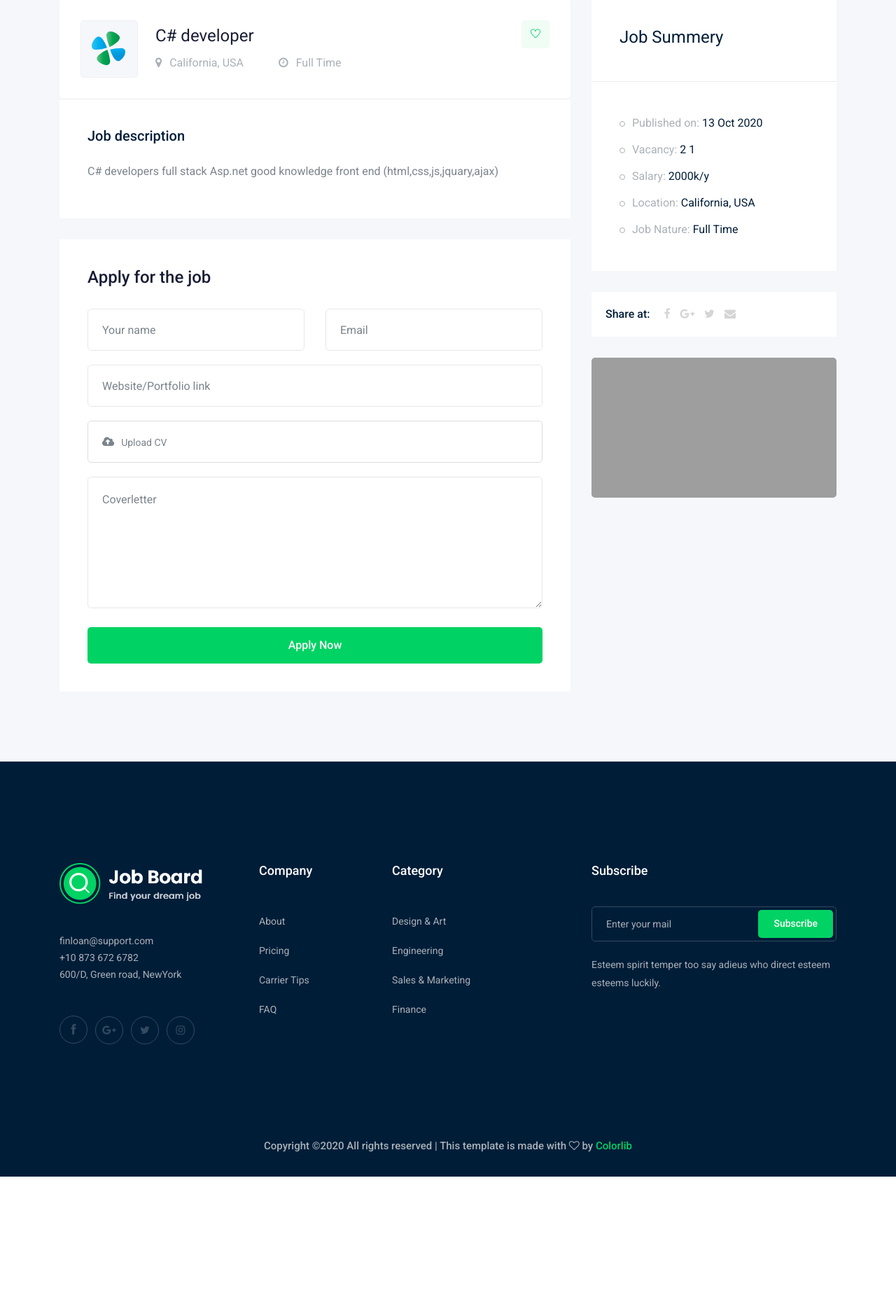
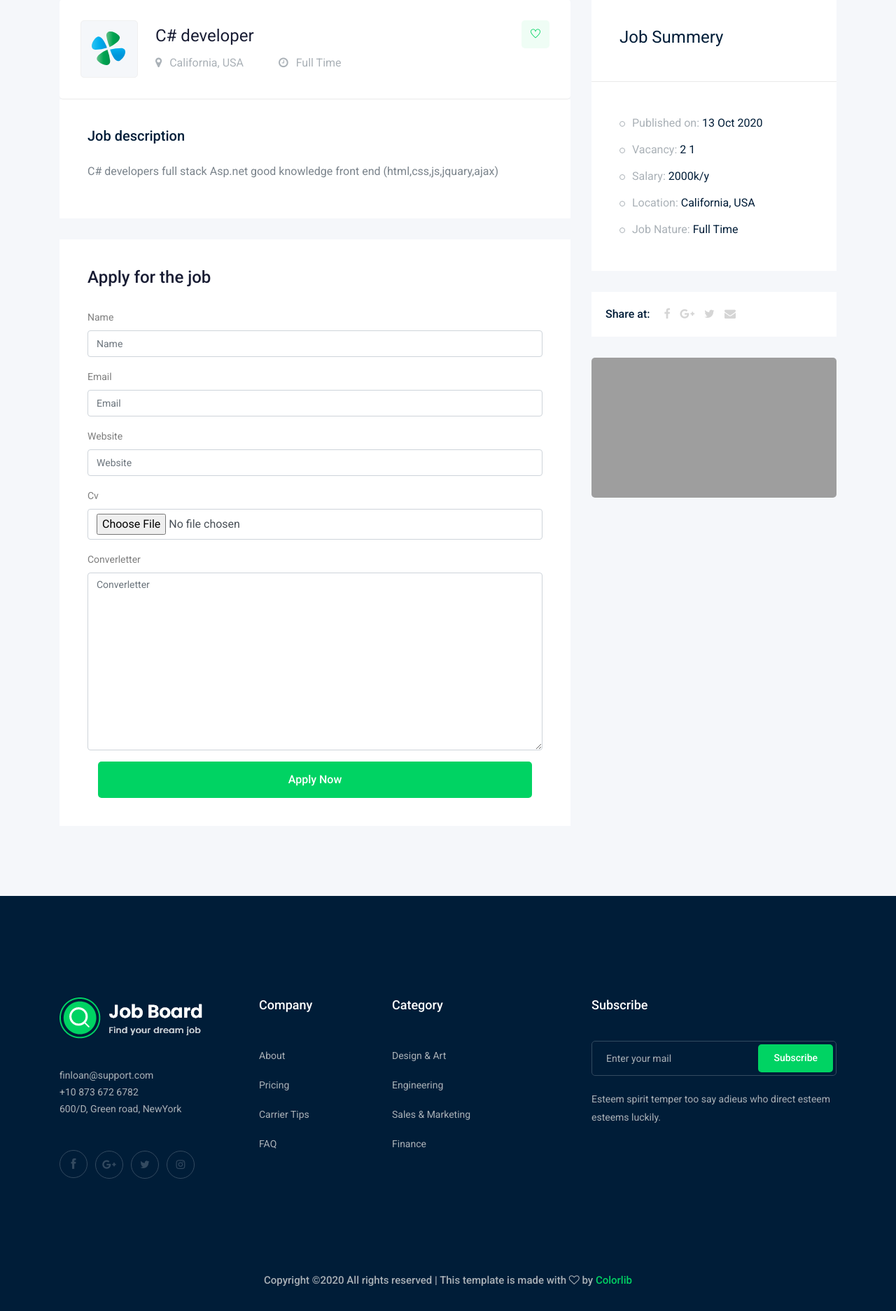
Before and after one commit to abdalrhmanAlkraien/django-board-job, a Django app: a page that uses Job/templates/job/job_detalis.html in a window 1280 px wide. Shown: the part 452-2325 px from the top of the page at 70% size. Before the commit the page ends 2133 px from the top, so only its background shows below. Run offline with Django 3.2, Linux system fonts and the light colour scheme; data comes from the database, SQL or seed files in the repository; both versions use the stored data as it was after the commit; a map, chart or similar area stays blank; some libraries are stand-ins or nearby versions; grey boxes are pictures that could not be loaded.

Commit message:
add apply form

```diff
--- a/Job/admin.py
+++ b/Job/admin.py
@@ -1,6 +1,7 @@
 from django.contrib import admin
-from .models import job,Categore
+from .models import job,Categore,Apply
 
 # Register your models here.
 admin.site.register(job)
 admin.site.register(Categore)
+admin.site.register(Apply)
--- /dev/null
+++ b/Job/forms.py
@@ -0,0 +1,7 @@
+from django import forms
+from .models import Apply
+
+class Applyform(forms.ModelForm):
+    class Meta:
+        model=Apply
+        fields =['name','email','website','cv','converletter']
--- a/Job/models.py
+++ b/Job/models.py
@@ -33,3 +33,14 @@ class job (models.Model):
         super(job,self).save(*args,**kwargs)
     def __str__(self):
         return self.title
+
+class Apply(models.Model):
+    name=models.CharField(max_length=50)
+    email=models.EmailField(max_length=70)
+    website=models.URLField()
+    cv=models.FileField(upload_to='apply/')
+    converletter=models.TextField()
+    job=models.ForeignKey(job, related_name="apply_job", on_delete=models.CASCADE)
+    Apply_at=models.DateTimeField(auto_now=True)
+    def __str__(self):
+        return self.name
--- a/Job/templates/job/job_detalis.html
+++ b/Job/templates/job/job_detalis.html
@@ -1,4 +1,5 @@
 {% extends 'base.html' %}
+{% load bootstrap4%}
 
 
 {% block content%}
@@ -56,46 +57,16 @@
                     </div>
                     <div class="apply_job_form white-bg">
                         <h4>Apply for the job</h4>
-                        <form action="#">
-                            <div class="row">
-                                <div class="col-md-6">
-                                    <div class="input_field">
-                                        <input type="text" placeholder="Your name">
-                                    </div>
-                                </div>
-                                <div class="col-md-6">
-                                    <div class="input_field">
-                                        <input type="text" placeholder="Email">
-                                    </div>
-                                </div>
-                                <div class="col-md-12">
-                                    <div class="input_field">
-                                        <input type="text" placeholder="Website/Portfolio link">
-                                    </div>
-                                </div>
-                                <div class="col-md-12">
-                                    <div class="input-group">
-                                        <div class="input-group-prepend">
-                                          <button type="button" id="inputGroupFileAddon03"><i class="fa fa-cloud-upload" aria-hidden="true"></i>
-                                          </button>
-                                        </div>
-                                        <div class="custom-file">
-                                          <input type="file" class="custom-file-input" id="inputGroupFile03" aria-describedby="inputGroupFileAddon03">
-                                          <label class="custom-file-label" for="inputGroupFile03">Upload CV</label>
-                                        </div>
-                                      </div>
-                                </div>
-                                <div class="col-md-12">
-                                    <div class="input_field">
-                                        <textarea name="#" id="" cols="30" rows="10" placeholder="Coverletter"></textarea>
-                                    </div>
-                                </div>
-                                <div class="col-md-12">
+                        <form action="#" method="POST" enctype="multipart/form-data">
+                        {% csrf_token %}
+                        {% bootstrap_form form%}
+                        {% buttons %}
+                            <div class="col-md-12">
                                     <div class="submit_btn">
                                         <button class="boxed-btn3 w-100" type="submit">Apply Now</button>
                                     </div>
                                 </div>
-                            </div>
+                        {% endbuttons %}
                         </form>
                     </div>
                 </div>
--- a/Job/views.py
+++ b/Job/views.py
@@ -1,6 +1,7 @@
 from django.shortcuts import render,get_object_or_404
 from .models import job
 from django.core.paginator import Paginator
+from .forms import Applyform
 
 def job_list(request):
     jobs=job.objects.all()
@@ -12,5 +13,15 @@ def job_list(request):
 
 def job_details(request,slug):
     jobs=job.objects.get(slug=slug)
-    context={'jobs':jobs}
+    if request.method=='POST':
+        form=Applyform(request.POST,request.FILES)
+        if form.is_valid():
+            myform=form.save(commit=False)
+            myform.job=jobs
+            print("done")
+            myform.save()
+    else:
+        form=Applyform()
+
+    context={'jobs':jobs,'form':form}
     return render(request,'job\job_detalis.html',context)
--- a/project/settings.py
+++ b/project/settings.py
@@ -42,7 +42,8 @@ INSTALLED_APPS = [
     'Job',
     'Home',
     'Blog',
-    'Contact'
+    'Contact',
+    'bootstrap4'
 
 
 ]
```
Also changed, not shown: Job/migrations/0010_apply.py (added), Job/migrations/0011_apply_job.py (added), Job/migrations/0012_apply_apply_at.py (added), Job/migrations/0013_auto_20201014_0125.py (added), db.sqlite3, 3 other files.
